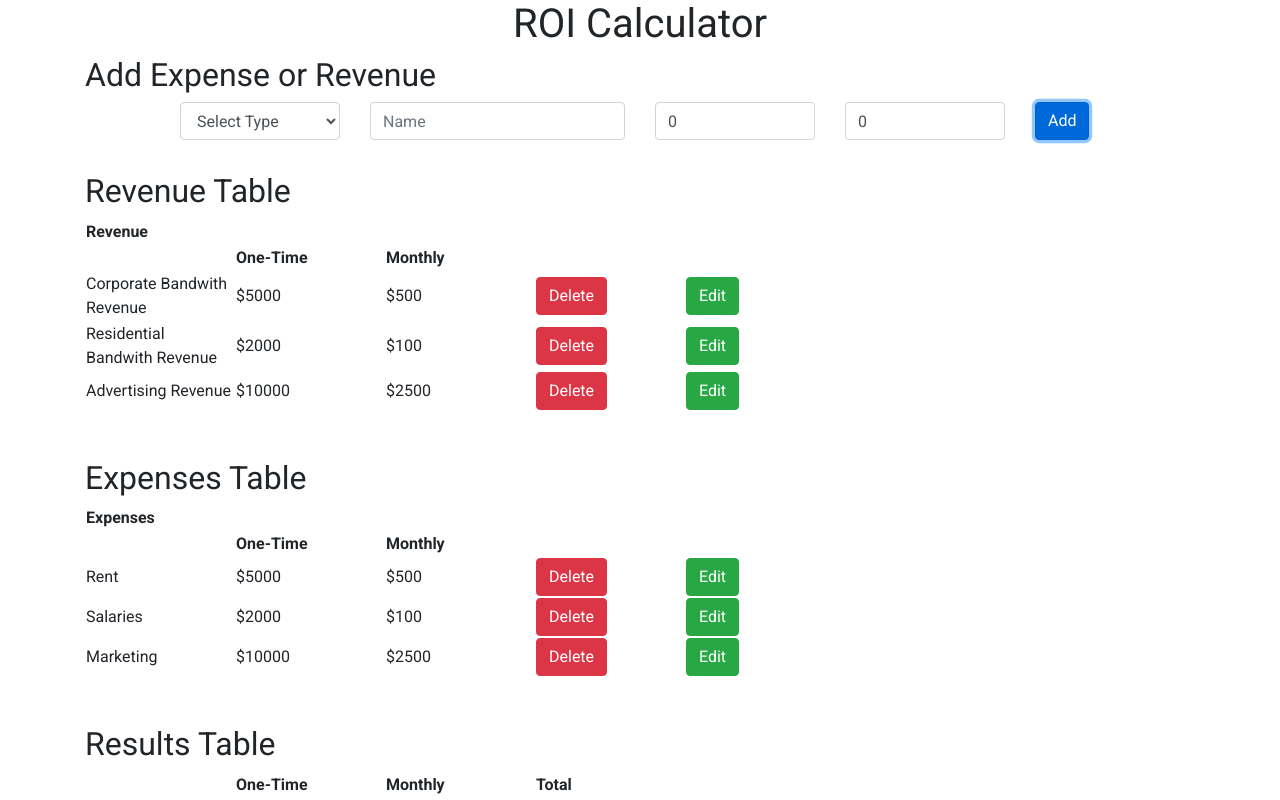
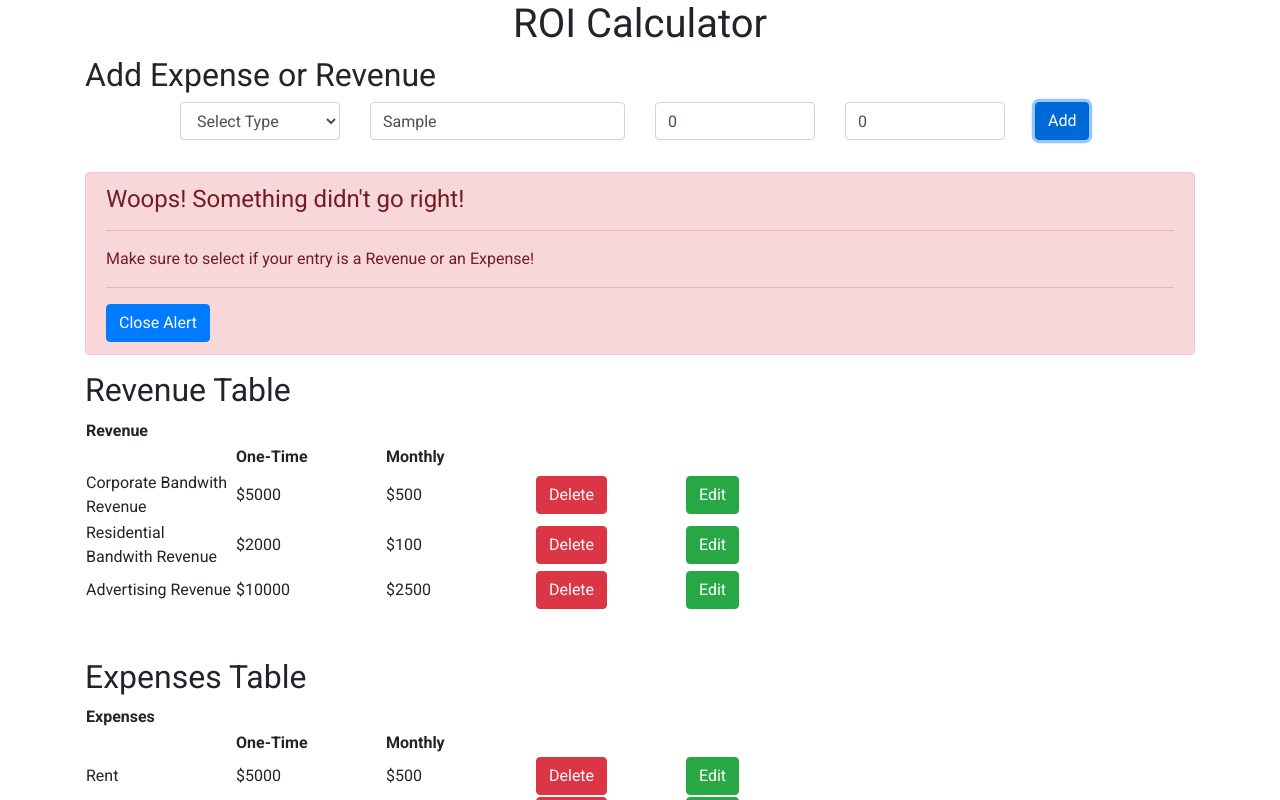
Before and after one commit to zayolab/developer-exercise, a React (Create React App) app: page / in a window 1280 px wide. Both pictures are taken after typing "Sample" into the empty fields and a click on the button "Add". Shown: the top 800 px of the page. Built offline with nearby package versions, Linux system fonts and the light colour scheme.

Commit message:
added error handling for adding data

```diff
--- a/src/components/AddDataForm.js
+++ b/src/components/AddDataForm.js
@@ -6,6 +6,7 @@ import {
   Form,
   Alert
  } from 'react-bootstrap'
+ import AlertError from './AlertError'
 
 const AddDataForm = props => {
 
@@ -13,6 +14,8 @@ const AddDataForm = props => {
   const initialFormState = { id: null, name: '', oneTime: 0, monthly: 0, type: 'default' }
   const [data, setData] = useState(initialFormState)
   const [numberError, setNumberError] = useState(false)
+  const [typeError, setTypeError] = useState(false)
+  const [nameError, setNameError] = useState(false)
 
   const handleInputChange = event => {
     console.log('EVENT TARGET Name>>>', event.target.name);
@@ -30,15 +33,21 @@ const AddDataForm = props => {
   return (
       <div>
         <h2>Add Expense or Revenue</h2>
-
         <Form onSubmit={event => {
           event.preventDefault()
           console.log('Data is', data);
+    /************ Error Handling Before Submission *************/
           if(!data.oneTime && data.oneTime !== 0 || !data.monthly && data.monthly !== 0){
             setNumberError(true)
           }
+          else if (data.type === 'default'){
+            setTypeError(true)
+          }
+          else if (data.name === ""){
+            setNameError(true)
+          }
+    /******* Revenue or Expense Callback based on Type ******/
           else {
-
             if(data.type === 'revenue'){
             props.addRevenue(data)
             }
@@ -46,8 +55,11 @@ const AddDataForm = props => {
               props.addExpense(data)
             }
             console.log('Inital Form State before reset is>>', initialFormState);
+    /**** Set the form back to the inital state for next entry ****/
             setData(initialFormState)
             setNumberError(false)
+            setTypeError(false)
+            setNameError(false)
           }
         }}>
           <Row className="input-field">
@@ -95,9 +107,22 @@ const AddDataForm = props => {
               </Button>
             </Col>
           </Row>
+  {/******************Error Handling Alerts**********************/}
           {numberError &&
-            <h1>Error!!!!!</h1>
+            <AlertError
+              errorMessage="Make sure to enter a one-time or monthly amount! If you don't have one, enter $0"
+              setError={setNumberError}/>
+          }
 
+          {typeError &&
+            <AlertError
+              errorMessage="Make sure to select if your entry is a Revenue or an Expense!"
+              setError={setTypeError}/>
+          }
+          {nameError &&
+            <AlertError
+              errorMessage="Make sure to add a name to your entry!"
+              setError={setNameError}/>
           }
         </Form>
       </div>
--- /dev/null
+++ b/src/components/AlertError.js
@@ -0,0 +1,21 @@
+import React from 'react'
+import {
+  Button,
+  Alert,
+ } from 'react-bootstrap'
+
+const AlertError = props => {
+  return (
+    <Alert variant="danger">
+      <Alert.Heading>Woops! Something didn't go right!</Alert.Heading>
+      <hr />
+      <p className="mb-0">
+        {props.errorMessage}
+      </p>
+      <hr />
+      <Button onClick={(() => props.setError(false))}>Close Alert</Button>
+    </Alert>
+  )
+}
+
+export default AlertError
```
